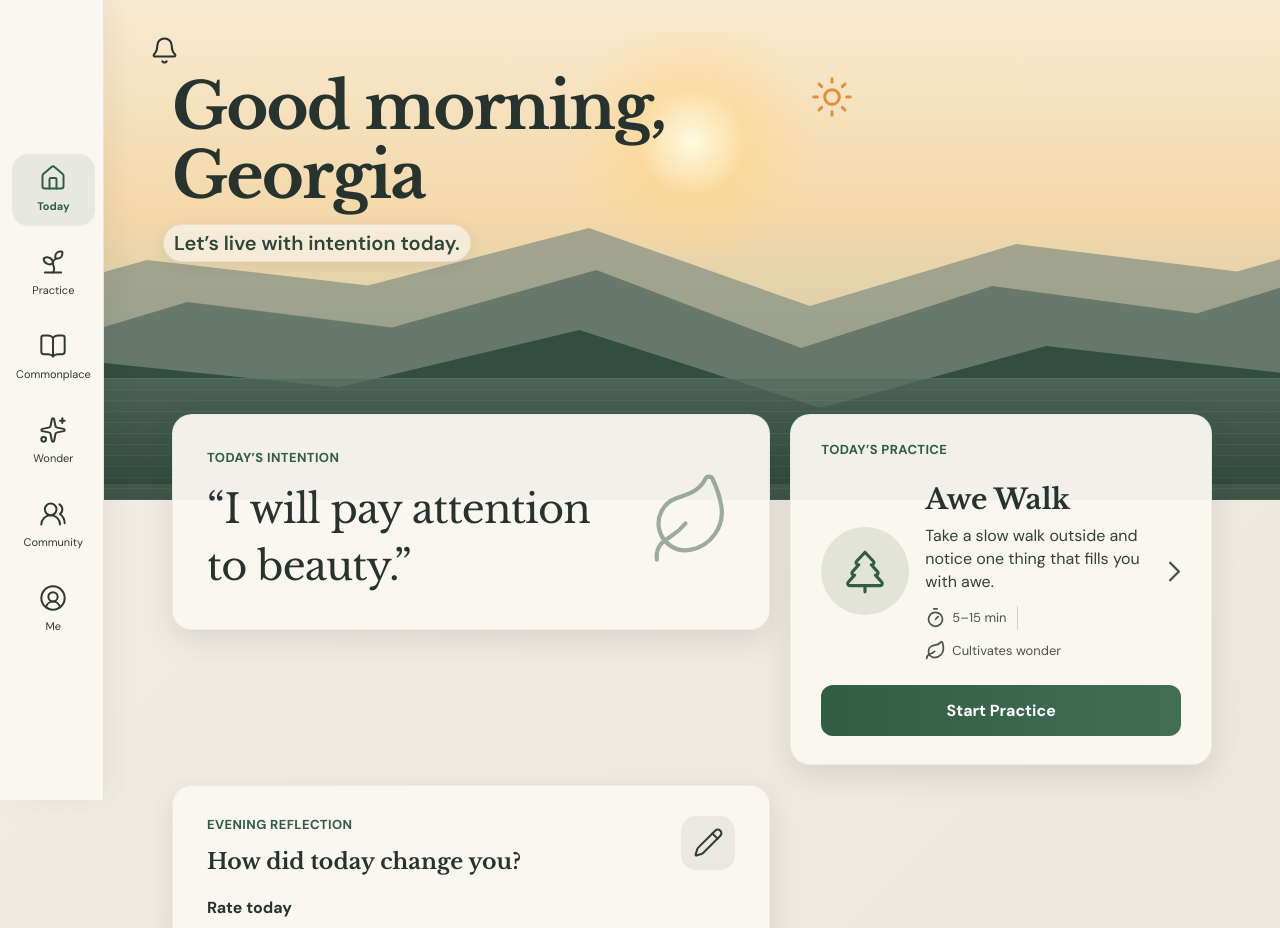
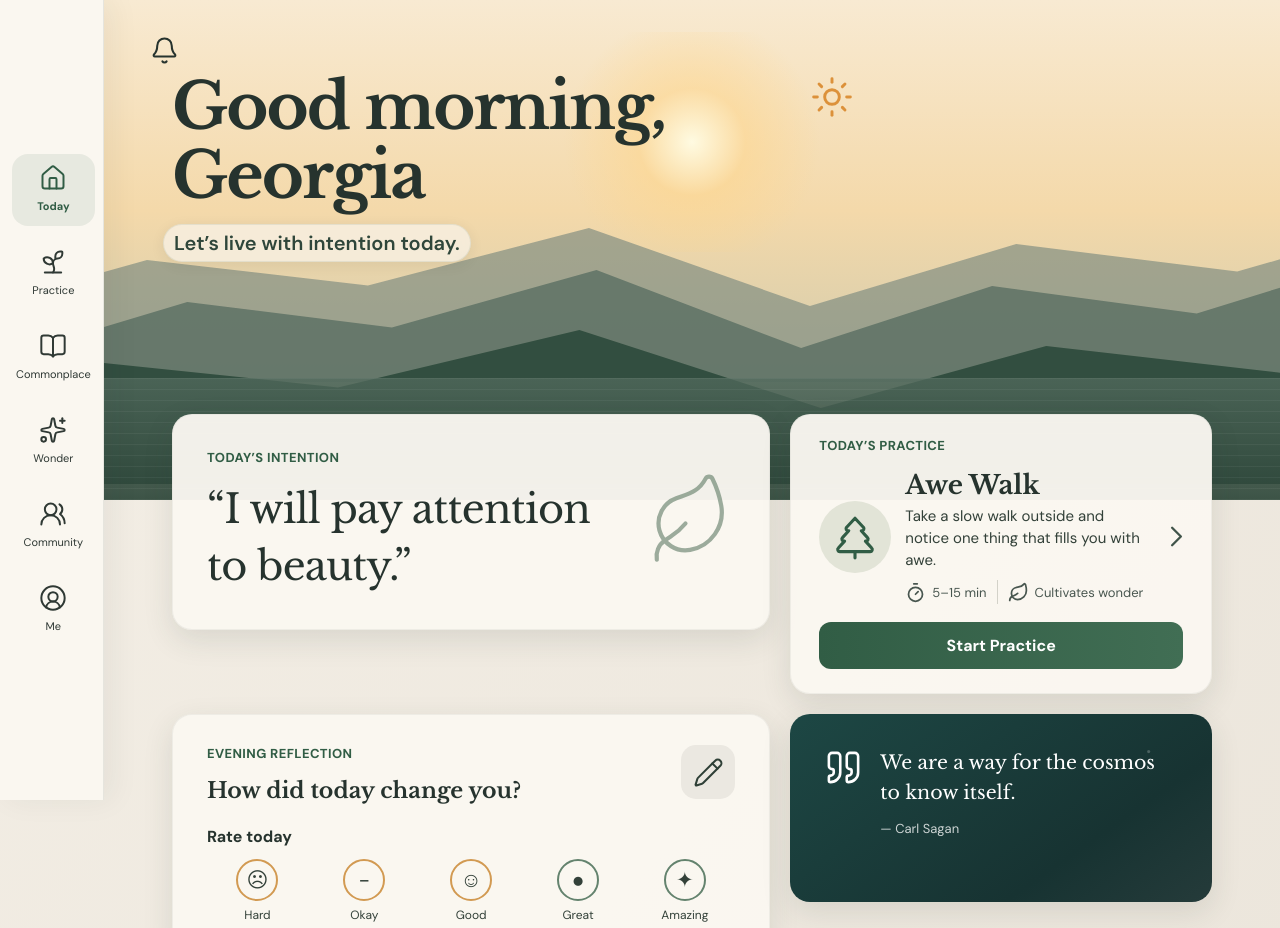
Before and after one commit to geeick/awe-pwa, a React (Vite) app: page / in a window 1280 px wide. Shown: the top 928 px of the page. Built offline with nearby package versions, Linux system fonts and the light colour scheme.

Commit message:
fix: balance desktop dashboard cards

```diff
--- a/src/styles.css
+++ b/src/styles.css
@@ -294,21 +294,32 @@ button { font: inherit; }
     grid-column: span 5;
     grid-row: auto;
     min-height: 0;
-    padding: 26px 30px 28px;
+    padding: 22px 28px 24px;
   }
 
   .practice-row {
-    grid-template-columns: 88px minmax(0, 1fr) 24px;
-    margin-top: 24px;
+    grid-template-columns: 72px minmax(0, 1fr) 24px;
+    gap: 14px;
+    margin-top: 14px;
   }
 
   .round-icon {
-    width: 88px;
-    height: 88px;
+    width: 72px;
+    height: 72px;
+  }
+
+  .practice-copy h2 {
+    font-size: 26px;
+  }
+
+  .practice-copy > p {
+    margin-block: 5px 9px;
+    font-size: 15px;
   }
 
   .primary-button {
-    margin-top: 24px;
+    margin-top: 18px;
+    padding-block: 13px;
   }
 
   .reflection-card,
@@ -317,6 +328,8 @@ button { font: inherit; }
   }
 
   .quote-card {
-    grid-column: span 5;
+    grid-column: 8 / span 5;
+    grid-row: 2;
+    align-self: start;
   }
 }
```
